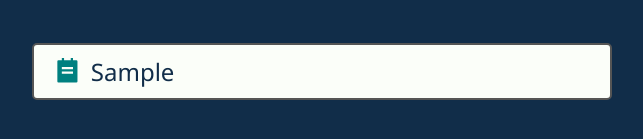
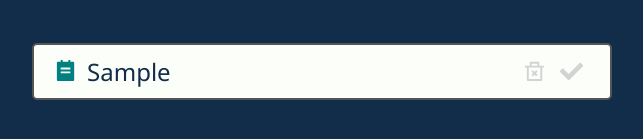
Before and after one commit to Veronika4Donchenko4/auto-service, a React (Create React App) app: page / in a window 1280 px wide. Both pictures are taken after typing "Sample" into the empty fields and a click on the button "Submit". Shown: the part 169-308 px from the top of the page, without its empty margins (318-961 px from the left). Built offline with nearby package versions, Linux system fonts and the light colour scheme.

Commit message:
deleting and adding tasks using additional buttons

```diff
--- a/src/App.js
+++ b/src/App.js
@@ -22,10 +22,18 @@
     setTodos(todos.filter((todo) => todo.id !== id));
   };
 
+  const toggleTodoHandler = (id) => {
+    setTodos(todos.map((todo) => {
+      return todo.id === id
+      ? {...todo, isCompleted: !todo.isCompleted}
+    : {...todo}
+    }))
+  }
+
   return (
     <div className="App">
       <TodoForm addTodo={addTodoHandler} />
-      <TodoList todos={todos} deleteTodo={deleteTodoHandler} />
+      <TodoList todos={todos} deleteTodo={deleteTodoHandler} toggleToDo={toggleTodoHandler}/>
     </div>
   );
 }
--- a/src/components/Todos/Todo.js
+++ b/src/components/Todos/Todo.js
@@ -1,11 +1,14 @@
-import { RiTodoFill } from 'react-icons/ri';
+import { RiDeleteBin2Line, RiTodoFill } from 'react-icons/ri';
+import { FaCheck } from 'react-icons/fa'
 import styles from './Todo.module.css';
 
-const Todo = ({ todo, deleteTodo }) => {
+const Todo = ({ todo, deleteTodo, toggleTodo }) => {
   return (
-    <div className={styles.todo} onDoubleClick={() => deleteTodo(todo.id)}>
+    <div className={styles.todo} >
       <RiTodoFill className={styles.todoIcon} />
       <div className={styles.todoText}>{todo.text}</div>
+      <RiDeleteBin2Line className={styles.deleteIcon} onClick={() => deleteTodo(todo.id)}/>
+      <FaCheck className={styles.checkIcon} onClick={() => toggleTodo(todo.id)}/>
     </div>
   );
 };
--- a/src/components/Todos/Todo.module.css
+++ b/src/components/Todos/Todo.module.css
@@ -20,3 +20,38 @@
   margin-right: 10px;
   color: teal;
 }
+
+.completedTodo {
+  background-color: unset;
+  border-color: gray;
+  color: gray;
+}
+
+.todo.completedTodo .todoIcon,
+.todo.completedTodo .checkIcon,
+.todo.completedTodo .deleteIcon {
+  color: gray;
+}
+
+.checkIcon,
+.deleteIcon {
+  cursor: pointer;
+  color: lightgrey;
+  padding: 0 7px;
+  font-size: 1.8rem;
+  transition: transform 0.3s;
+}
+
+.checkIcon:hover,
+.deleteIcon:hover {
+  cursor: pointer;
+  transform: scale(1.3);
+}
+
+.checkIcon:hover {
+  color: green;
+}
+
+.deleteIcon:hover {
+  color: red;
+}
```
